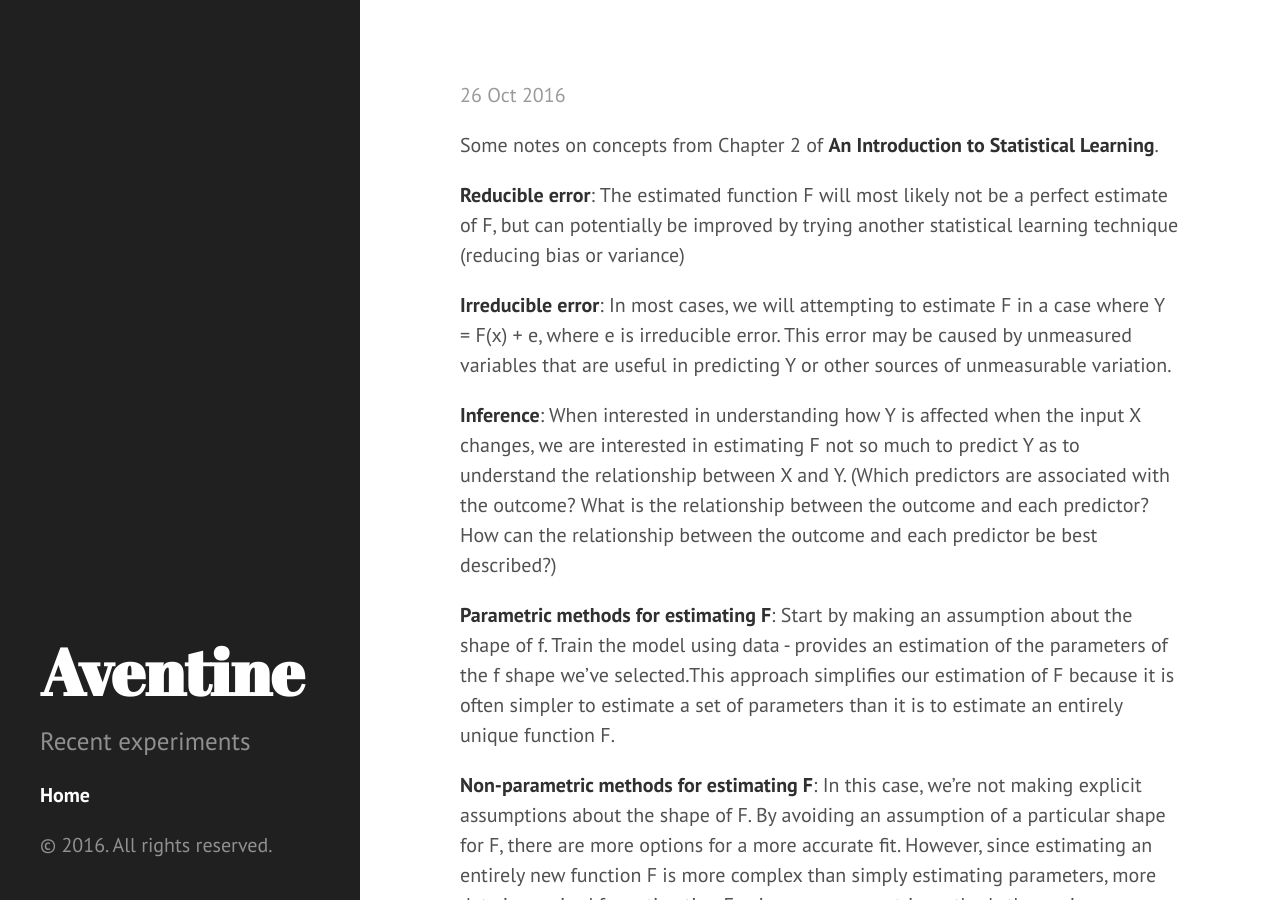
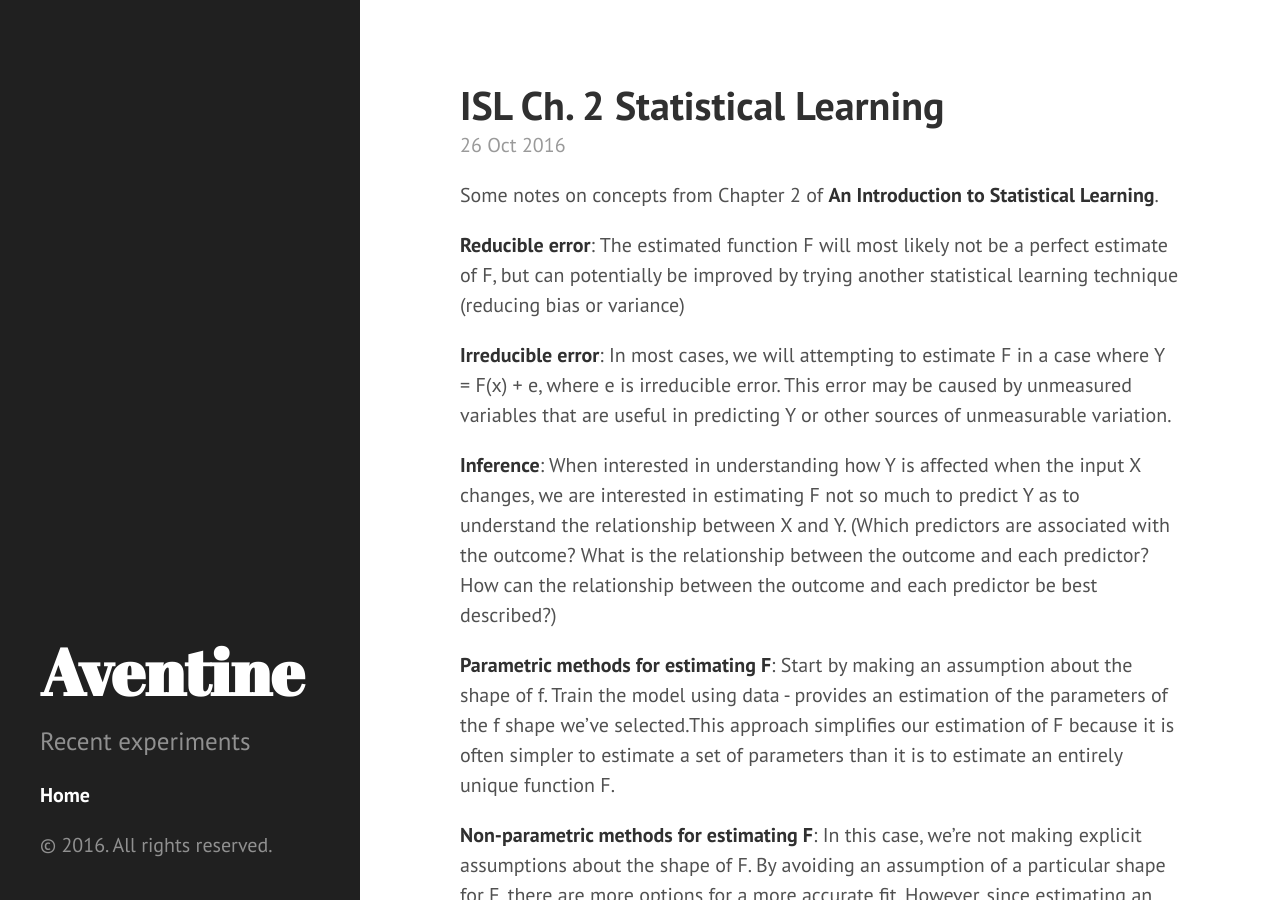
Before and after one commit to nmulani/nmulani.github.io, a Jekyll site: the page built from index.html, in a window 1280 px wide and 900 px high. Built offline with Jekyll 4.4.1, drawn with Linux system fonts in a browser that asks for light colours; the list of posts is cut into pages by our own code.

Commit message:
Post update: ISL, Ch. 2: Statistical Learning

```diff
--- a/_posts/2016-10-26-isl-ch-2-statistical-learning.markdown
+++ b/_posts/2016-10-26-isl-ch-2-statistical-learning.markdown
@@ -1,6 +1,6 @@
 ---
 published: true
-title: ISL, Ch. 2: Statistical Learning
+title: ISL Ch. 2 Statistical Learning
 layout: post
 ---
 Some notes on concepts from Chapter 2 of **An Introduction to Statistical Learning**.
```
